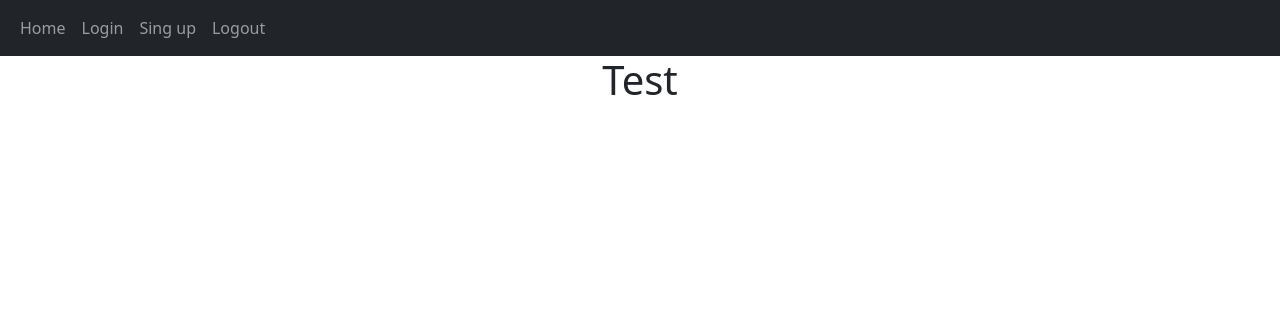
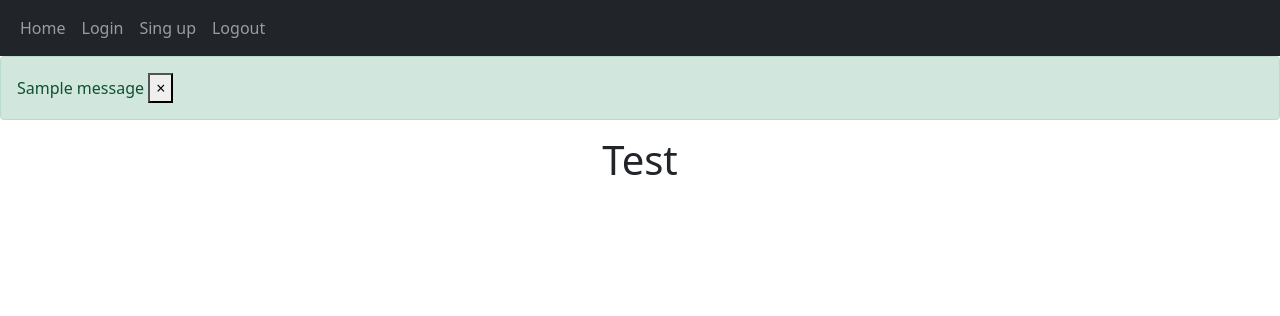
Before and after one commit to JoaoZati/flask-notes, a Flask app: page / in a window 1280 px wide. Shown: the top 316 px of the page. Run offline with Flask 2, Linux system fonts and the light colour scheme; one stand-in notice (Sample message) is shown.

Commit message:
Flashing messages: - Making flashing mensages in base html

```diff
--- a/website/templates/base/base.html
+++ b/website/templates/base/base.html
@@ -7,6 +7,30 @@
 </head>
 <body>
     {% include 'base/navbar.html' %}
+
+    {% with messages = get_flashed_messages(with_categories=true) %}
+    {% if messages %}
+        {% for category, message in messages %}
+            {% if category == 'error' %}
+                <div class="alert alert-danger alter-dismissable fade show" role="alert">
+                    {{ message }}
+                    <button type="button" class="close" data-dismiss="alert">
+                        <span aria-hidden="true">&times;</span>
+                    </button>
+                </div>
+            {% elif category == 'success' %}
+                <div class="alert alert-success alter-dismissable fade show" role="alert">
+                    {{ message }}
+                    <button type="button" class="close" data-dismiss="alert">
+                        <span aria-hidden="true">&times;</span>
+                    </button>
+                </div>
+            {% endif %}
+        {% endfor %}
+    {% endif %}
+    {% endwith %}
+
+
     <div class="container-fluid">
     {% block content %}{% endblock %}
     </div>
```
Also changed, not shown: website/auth.py (+18 -2 lines).
